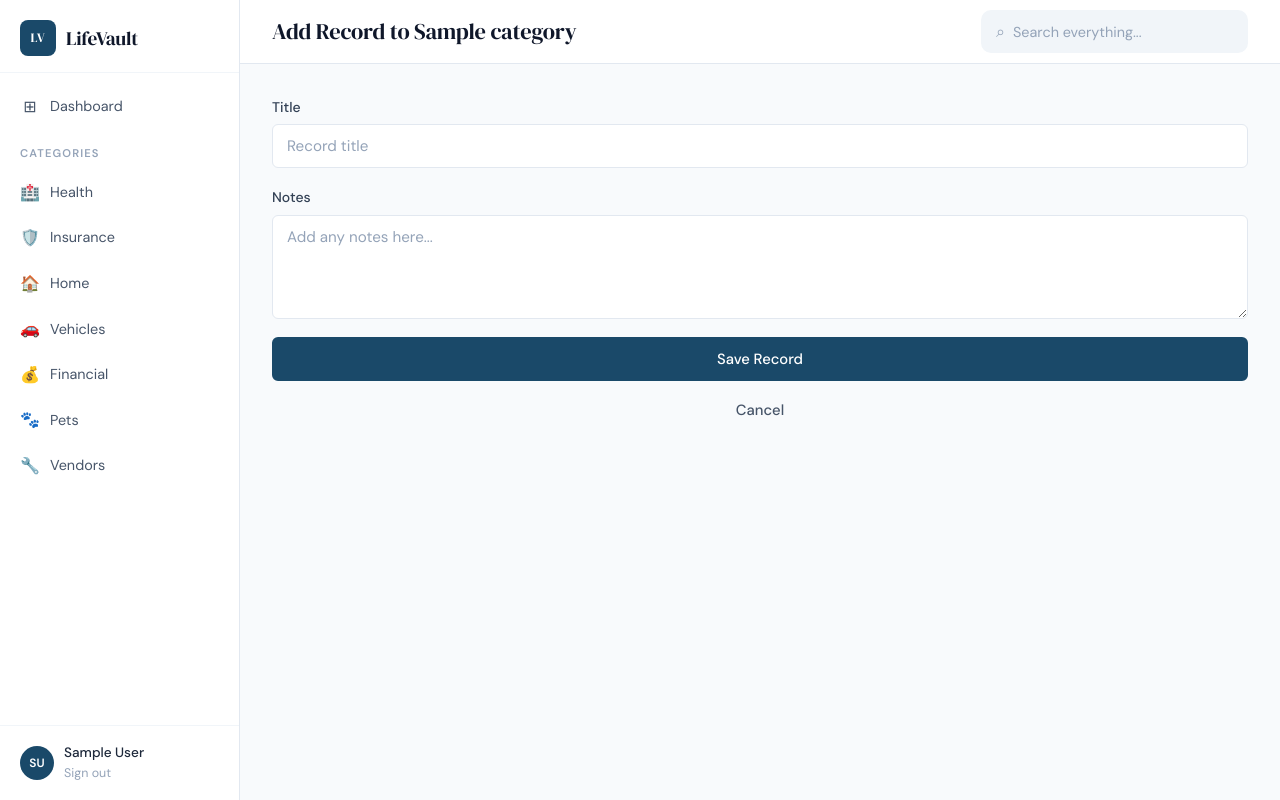
After one commit to LSPippin/LifeVault, a Django app: a page that uses templates/vault/record_create.html in a window 1280 px wide. The commit adds this page. Run offline with Django 4.2, Linux system fonts and the light colour scheme; a user stored in the database is signed in; tables that the repository leaves empty hold one stand-in row (values such as "Sample post").

Commit message:
Sprint 2: Category pages, record creation, vault models and forms

```diff
--- a/lifevault/urls.py
+++ b/lifevault/urls.py
@@ -6,5 +6,6 @@ from django.conf.urls.static import static
 urlpatterns = [
     path('admin/', admin.site.urls),
     path('accounts/', include('accounts.urls')),
+    path('vault/', include('vault.urls')),
     path('', include('core.urls')),
 ] + static(settings.MEDIA_URL, document_root=settings.MEDIA_ROOT)
--- a/static/css/main.css
+++ b/static/css/main.css
@@ -1,9 +1,3 @@
-/* =============================================
-   LIFEVAULT — Main Stylesheet
-   Design System: Clean, modern, approachable
-   Primary: #1a4969 | Font: DM Sans + DM Serif Display
-   ============================================= */
-
 /* --- Reset & Base --- */
 *, *::before, *::after { box-sizing: border-box; margin: 0; padding: 0; }
 
@@ -636,3 +630,35 @@ img { max-width: 100%; display: block; }
   .page-content { padding: 20px; }
   .form-row { grid-template-columns: 1fr; }
 }
+
+
+/* --- Record List --- */
+.records-list {
+  display: flex;
+  flex-direction: column;
+  gap: 10px;
+}
+
+.record-item {
+  background: var(--white);
+  border: 1.5px solid var(--gray-200);
+  border-radius: var(--radius);
+  padding: 16px 20px;
+  transition: var(--transition);
+}
+
+.record-item:hover {
+  border-color: var(--primary);
+  box-shadow: var(--shadow-sm);
+}
+
+.record-item__title {
+  font-weight: 500;
+  color: var(--gray-800);
+  margin-bottom: 4px;
+}
+
+.record-item__meta {
+  font-size: 0.85rem;
+  color: var(--gray-400);
+}
--- a/templates/core/dashboard.html
+++ b/templates/core/dashboard.html
@@ -18,7 +18,7 @@
     </div>
     <div class="category-grid">
       {% for category in categories %}
-      <a href="#" class="category-card">
+      <a href="{% url 'category_detail' category.slug %}" class="category-card">
         <div class="category-card__icon">{{ category.icon }}</div>
         <div class="category-card__body">
           <div class="category-card__name">{{ category.name }}</div>
--- /dev/null
+++ b/templates/vault/record_create.html
@@ -0,0 +1,41 @@
+{% extends "app_shell.html" %}
+
+{% block title %}Add Record — LifeVault{% endblock %}
+
+{% block page_title %}
+<h1 class="page-title">Add Record to {{ category.name }}</h1>
+{% endblock %}
+
+{% block content %}
+<div class="dashboard">
+
+  <section class="dashboard__section">
+    <form method="POST" class="auth-form">
+      {% csrf_token %}
+
+      <div class="form-group">
+        <label class="form-label" for="{{ form.title.id_for_label }}">Title</label>
+        {{ form.title }}
+        {% for error in form.title.errors %}
+          <span class="form-error">{{ error }}</span>
+        {% endfor %}
+      </div>
+
+      <div class="form-group">
+        <label class="form-label" for="{{ form.notes.id_for_label }}">Notes</label>
+        {{ form.notes }}
+        {% for error in form.notes.errors %}
+          <span class="form-error">{{ error }}</span>
+        {% endfor %}
+      </div>
+
+      <div class="form-group">
+        <button type="submit" class="btn btn--primary">Save Record</button>
+        <a href="{% url 'category_detail' category.slug %}" class="btn btn--ghost">Cancel</a>
+      </div>
+
+    </form>
+  </section>
+
+</div>
+{% endblock %}
--- /dev/null
+++ b/vault/forms.py
@@ -0,0 +1,19 @@
+from django import forms
+from .models import Record
+
+
+class RecordForm(forms.ModelForm):
+    class Meta:
+        model = Record
+        fields = ['title', 'notes']
+        widgets = {
+            'title': forms.TextInput(attrs={
+                'class': 'form-input',
+                'placeholder': 'Record title',
+            }),
+            'notes': forms.Textarea(attrs={
+                'class': 'form-input',
+                'placeholder': 'Add any notes here...',
+                'rows': 4,
+            }),
+        }
--- /dev/null
+++ b/vault/urls.py
@@ -0,0 +1,7 @@
+from django.urls import path
+from . import views
+
+urlpatterns = [
+    path('category/<slug:slug>/', views.category_detail, name='category_detail'),
+    path('category/<slug:slug>/add/', views.record_create, name='record_create'),
+]
--- a/vault/views.py
+++ b/vault/views.py
@@ -1,3 +1,40 @@
-from django.shortcuts import render
+from django.shortcuts import render, get_object_or_404, redirect
+from django.contrib.auth.decorators import login_required
+from .models import Category, Record
+from .forms import RecordForm
 
-# Create your views here.
+
+@login_required
+def category_detail(request, slug):
+    category = get_object_or_404(Category, slug=slug, user=request.user)
+    records = Record.objects.filter(
+        category=category
+    ).order_by('-created_at')
+
+    context = {
+        'category': category,
+        'records': records,
+    }
+    return render(request, 'vault/category_detail.html', context)
+
+
+@login_required
+def record_create(request, slug):
+    category = get_object_or_404(Category, slug=slug, user=request.user)
+
+    if request.method == 'POST':
+        form = RecordForm(request.POST)
+        if form.is_valid():
+            record = form.save(commit=False)
+            record.user = request.user
+            record.category = category
+            record.save()
+            return redirect('category_detail', slug=slug)
+    else:
+        form = RecordForm()
+
+    context = {
+        'form': form,
+        'category': category,
+    }
+    return render(request, 'vault/record_create.html', context)
```
Also changed, not shown: templates/vault/category_detail.html (added, +41 -0 lines).
